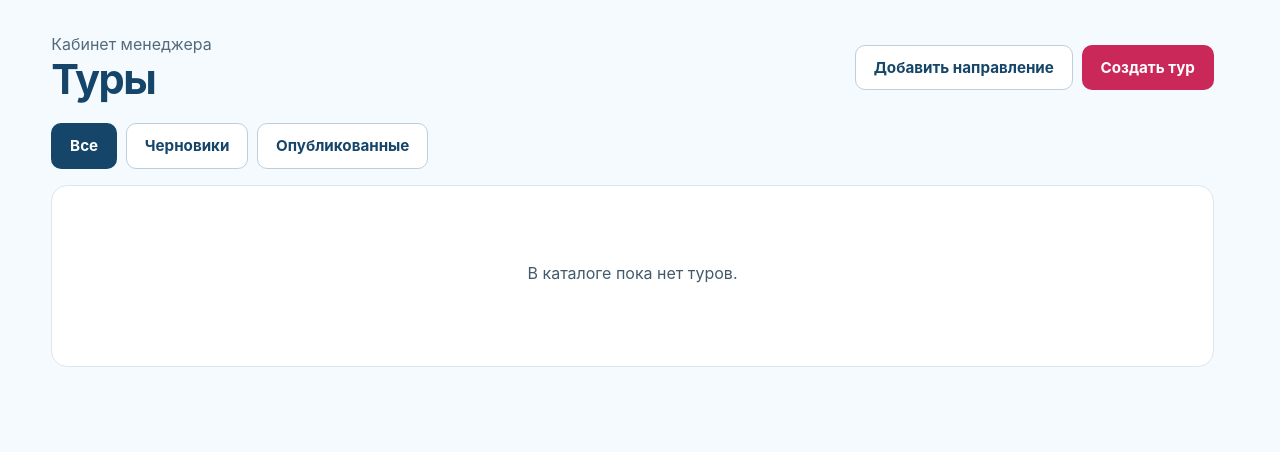
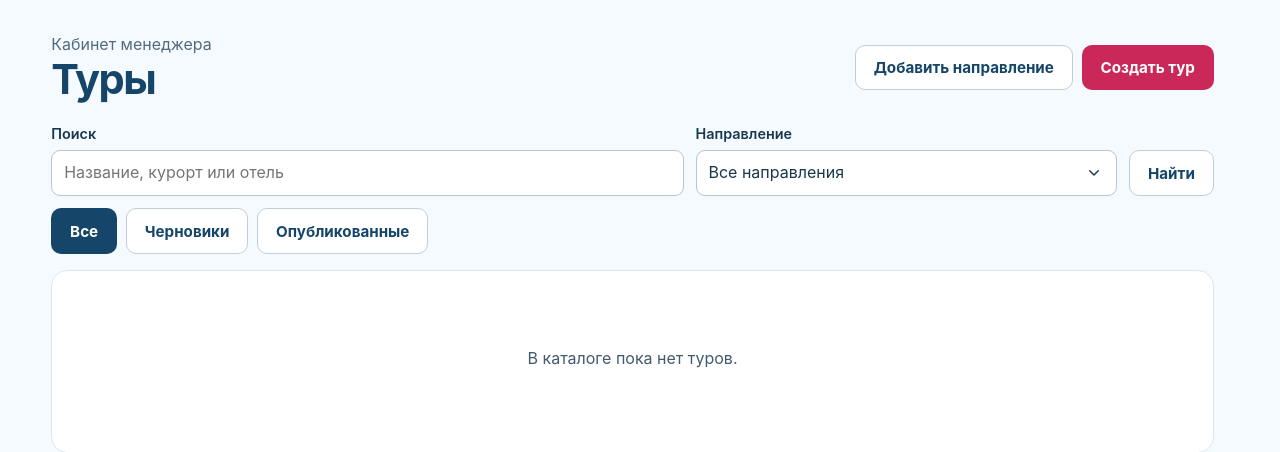
Before and after one commit to sali-sultanova1/millennium, a Django app: page /manager/ in a window 1280 px wide. Shown: the part 73-525 px from the top of the page. Run offline with Django 5.2, Linux system fonts and the light colour scheme; the visitor is signed in with stand-in values (Sample User, id 1); data that the repository does not hold is empty.

Commit message:
Add tour search and filters to manager dashboard

```diff
--- a/catalog/static/catalog/styles.css
+++ b/catalog/static/catalog/styles.css
@@ -544,6 +544,12 @@ textarea { resize: vertical; }
 }
 
 .manager-filters { margin-bottom: 1rem; }
+.manager-tour-filters { display: grid; grid-template-columns: minmax(0, 3fr) minmax(0, 2fr) auto; align-items: end; gap: .75rem; margin-bottom: .75rem; }
+.manager-tour-filters .btn { min-height: 2.9rem; }
+@media (max-width: 42rem) {
+    .manager-tour-filters { grid-template-columns: 1fr; }
+}
+
 .manager-direction { grid-template-columns: minmax(0, 1fr) 7rem 15rem; }
 .manager-direction-title { display: flex; align-items: center; gap: .85rem; min-width: 0; }
 .manager-direction-title img { flex: none; width: 3.5rem; height: 3.5rem; object-fit: cover; border-radius: .55rem; }
--- a/manager/templates/manager/base.html
+++ b/manager/templates/manager/base.html
@@ -7,7 +7,7 @@
     <meta name="viewport" content="width=device-width, initial-scale=1">
     <title>{% block title %}Кабинет менеджера — Миллениум{% endblock %}</title>
     <link rel="icon" type="image/png" href="{% static 'catalog/images/millennium-emblem.png' %}?v=2">
-    <link rel="stylesheet" href="{% static 'catalog/styles.css' %}?v=manager-team">
+    <link rel="stylesheet" href="{% static 'catalog/styles.css' %}?v=tour-filters">
     {% if perms.inquiries.view_inquiry %}<script src="{% static 'manager/inquiry-badge.js' %}?v=2" defer></script>{% endif %}
     {% block extra_head %}{% endblock %}
 </head>
--- a/manager/templates/manager/tour_list.html
+++ b/manager/templates/manager/tour_list.html
@@ -16,10 +16,30 @@
         </div>
     </div>
 
-    <nav class="manager-actions manager-filters" aria-label="Фильтр туров">
-        <a class="btn {% if status == 'draft' or status == 'published' %}secondary{% else %}dark{% endif %}" href="{% url 'manager:tour_list' %}">Все</a>
-        <a class="btn {% if status == 'draft' %}dark{% else %}secondary{% endif %}" href="{% url 'manager:tour_list' %}?status=draft">Черновики</a>
-        <a class="btn {% if status == 'published' %}dark{% else %}secondary{% endif %}" href="{% url 'manager:tour_list' %}?status=published">Опубликованные</a>
+    {% url 'manager:tour_list' as tour_list_url %}
+    <form class="manager-tour-filters" role="search" method="get" action="{{ tour_list_url }}" aria-label="Поиск туров">
+        {% if status %}<input type="hidden" name="status" value="{{ status }}">{% endif %}
+        <div class="form-field">
+            <label for="manager-tour-query">Поиск</label>
+            <input type="search" id="manager-tour-query" name="q" value="{{ query }}" maxlength="220" placeholder="Название, курорт или отель">
+        </div>
+        <div class="form-field">
+            <label for="manager-tour-destination">Направление</label>
+            <select id="manager-tour-destination" name="destination">
+                <option value="">Все направления</option>
+                {% for destination in destinations %}<option value="{{ destination.slug }}"{% if destination.slug == selected_destination %} selected{% endif %}>{{ destination.name }}</option>{% endfor %}
+            </select>
+        </div>
+        <div class="manager-actions">
+            <button class="btn secondary" type="submit">Найти</button>
+            {% if has_filters %}<a class="text-action" href="{{ tour_list_url }}">Сбросить</a>{% endif %}
+        </div>
+    </form>
+
+    <nav class="manager-actions manager-filters" aria-label="Статус туров">
+        <a class="btn {% if status %}secondary{% else %}dark{% endif %}" href="{{ tour_list_url }}{% querystring status=None page=None %}"{% if not status %} aria-current="true"{% endif %}>Все</a>
+        <a class="btn {% if status == 'draft' %}dark{% else %}secondary{% endif %}" href="{{ tour_list_url }}{% querystring status='draft' page=None %}"{% if status == 'draft' %} aria-current="true"{% endif %}>Черновики</a>
+        <a class="btn {% if status == 'published' %}dark{% else %}secondary{% endif %}" href="{{ tour_list_url }}{% querystring status='published' page=None %}"{% if status == 'published' %} aria-current="true"{% endif %}>Опубликованные</a>
     </nav>
 
     <div class="manager-tours">
@@ -60,7 +80,7 @@
                 {% endif %}
             </article>
         {% empty %}
-            <div class="empty"><p>В каталоге пока нет туров.</p></div>
+            <div class="empty"><p>{% if has_filters %}По этим условиям туров нет.{% else %}В каталоге пока нет туров.{% endif %}</p></div>
         {% endfor %}
     </div>
 
--- a/manager/views.py
+++ b/manager/views.py
@@ -5,6 +5,7 @@ from django.contrib.auth.decorators import login_required, permission_required
 from django.core.exceptions import PermissionDenied, ValidationError
 from django.core.paginator import Paginator
 from django.db import transaction
+from django.db.models import Q
 from django.db.models.deletion import ProtectedError
 from django.http import HttpResponseBadRequest, JsonResponse
 from django.shortcuts import get_object_or_404, redirect, render
@@ -22,15 +23,33 @@ from .tour_photos import order_tour_photos, remove_tour_photo, save_tour_photos
 @permission_required("catalog.view_tour", raise_exception=True)
 def tour_list_view(request):
     tours = Tour.objects.select_related("destination").order_by("-updated_at", "-pk")
+    query = request.GET.get("q", "").strip()[:220]
+    destination = request.GET.get("destination", "")
     status = request.GET.get("status", "")
+
+    if query:
+        tours = tours.filter(
+            Q(title__icontains=query) | Q(resort__icontains=query) | Q(hotel_name__icontains=query)
+        )
+    if destination:
+        tours = tours.filter(destination__slug=destination)
 
     if status == "draft":
         tours = tours.filter(is_active=False)
     elif status == "published":
         tours = tours.filter(is_active=True, destination__is_active=True)
+    else:
+        status = ""
 
     page_obj = Paginator(tours, 20).get_page(request.GET.get("page"))
-    return render(request, "manager/tour_list.html", {"page_obj": page_obj, "status": status})
+    return render(request, "manager/tour_list.html", {
+        "page_obj": page_obj,
+        "query": query,
+        "destinations": Destination.objects.order_by("name"),
+        "selected_destination": destination,
+        "status": status,
+        "has_filters": bool(query or destination or status),
+    })
 
 @never_cache
 @login_required(login_url="manager:login")
```
Also changed, not shown: manager/tests.py (+58 -0 lines).
